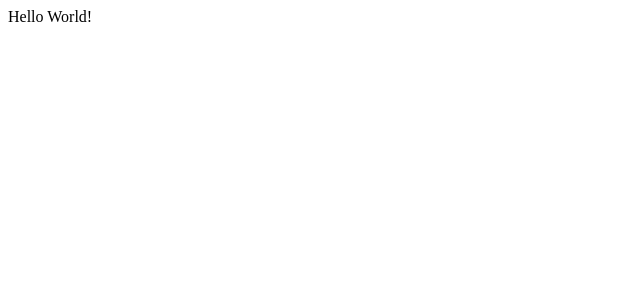
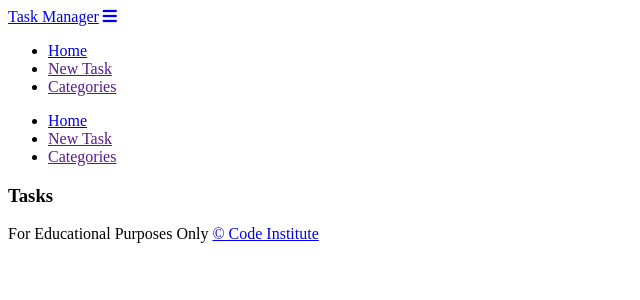
Before and after one commit to KDugg84/CI-Flask-SQLalchemy-New-Task-Manager-CA, a Flask app: page / in a window 1280 px wide. Before the commit the part shown is almost empty. Shown: the top 300 px of the page, without its empty margins (0-640 px from the left). Run offline with Flask 2, Linux system fonts and the light colour scheme.

Commit message:
Add nav bars, footer and jinja block content

```diff
--- a/taskmanager/templates/base.html
+++ b/taskmanager/templates/base.html
@@ -5,12 +5,54 @@
     <meta charset="UTF-8">
     <meta http-equiv="X-UA-Compatible" content="IE=edge">
     <meta name="viewport" content="width=device-width, initial-scale=1.0">
+    <link rel="stylesheet" href="https://cdnjs.cloudflare.com/ajax/libs/font-awesome/5.15.3/css/all.min.css"
+        integrity="sha512-iBBXm8fW90+nuLcSKlbmrPcLa0OT92xO1BIsZ+ywDWZCvqsWgccV3gFoRBv0z+8dLJgyAHIhR35VZc2oM/gI1w=="
+        crossorigin="anonymous" referrerpolicy="no-referrer">
+    <link rel="stylesheet" href="https://cdnjs.cloudflare.com/ajax/libs/materialize/1.0.0/css/materialize.min.css" type="text">
+    <link rel="stylesheet" href="{{ url_for('static', filename='css/style.css') }}" type="text">
     <title>Task Manager</title>
 </head>
 
 <body>
 
-    Hello World!
+    <header>
+        <!-- top navbar -->
+        <nav class="light-blue darken-1">
+            <div class="nav-wrapper">
+                <a href="{{ url_for('home') }}" class="brand-logo">Task Manager</a>
+                <a href="#" data-target="mobile-demo" class="sidenav-trigger"><i class="fas fa-bars"></i></a>
+                <ul class="right hide-on-med-and-down">
+                    <li><a href="{{ url_for('home') }}">Home</a></li>
+                    <li><a href="">New Task</a></li>
+                    <li><a href="">Categories</a></li>
+                </ul>
+            </div>
+        </nav>
+
+        <!-- mobile sidenav -->
+        <ul class="sidenav" id="mobile-demo">
+            <li><a href="{{ url_for('home') }}">Home</a></li>
+            <li><a href="">New Task</a></li>
+            <li><a href="">Categories</a></li>
+        </ul>
+    </header>
+
+    <main class="container">
+        {% block content%}
+        {% endblock %}
+    </main>
+
+    <footer class="page-footer blue darken-3">
+        <div class="footer-copyright">
+            <div class="container">
+                For Educational Purposes Only
+                <a class="white-text right" href="https://codeinstitute.net" target="_blank">&copy; Code Institute</a>
+            </div>
+        </div>
+    </footer>
+
+    <script src="https://cdnjs.cloudflare.com/ajax/libs/materialize/1.0.0/js/materialize.min.js"></script>
+    <script src="{{ url_for('static', filename='js/script.js') }}"></script>
 
 </body>
 
```
